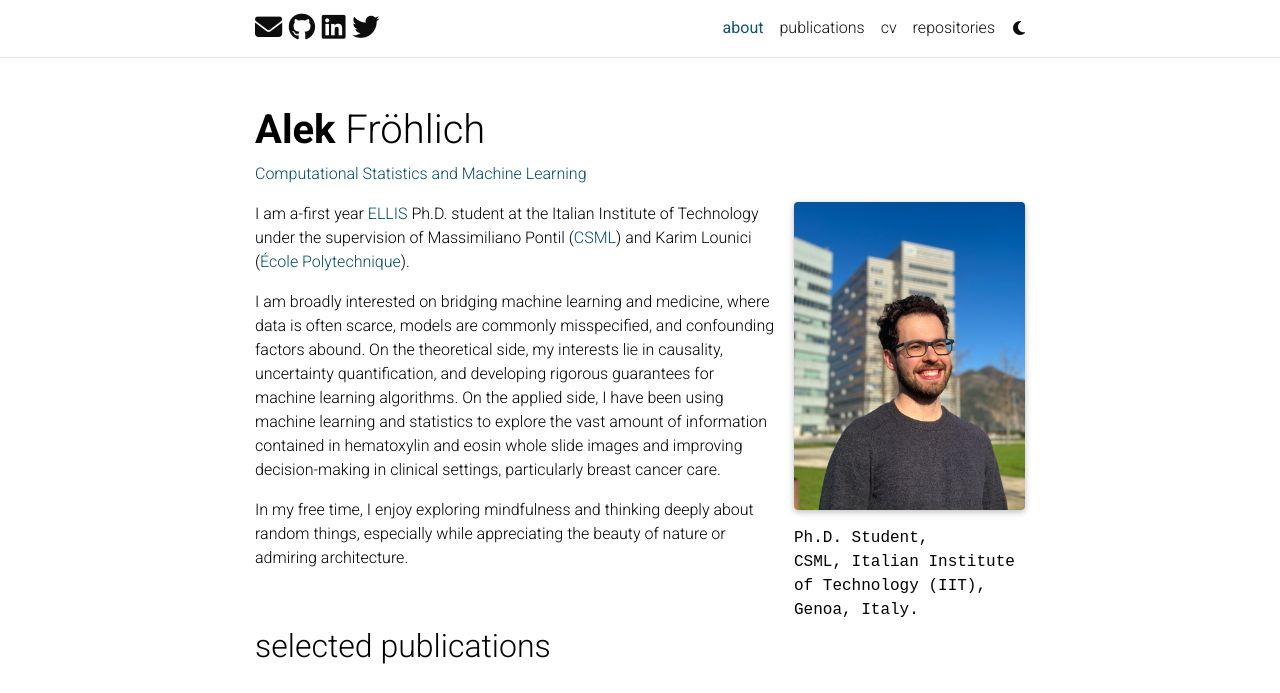
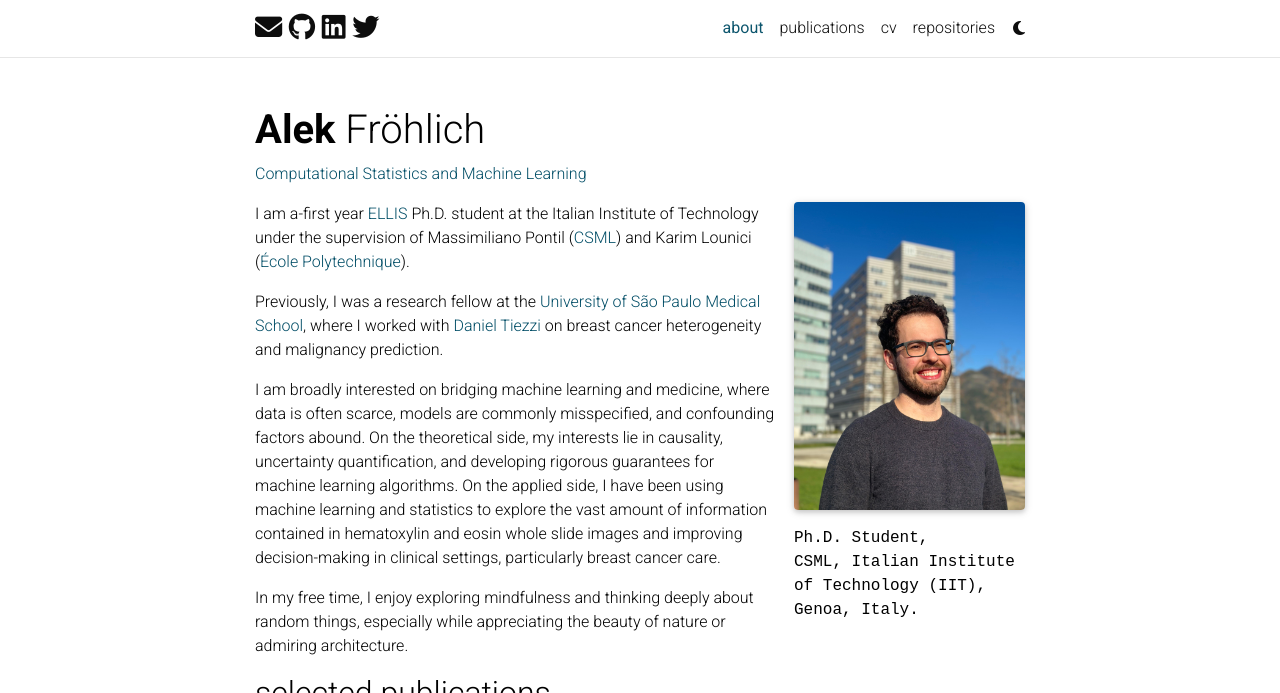
Before and after one commit to alekfrohlich/alekfrohlich.github.io, a Jekyll site: the page built from _pages/about.md, in a window 1280 px wide and 1029 px high, cut to the strip 0-693 px from the top of the window. Built offline with Jekyll 4.4.1, drawn with Linux system fonts in a browser that asks for light colours; full-size pictures stand in for the smaller copies a plugin makes; comment, search, counter and statistics services are not loaded; a style sheet for code colours, icons or effects is not loaded.

Commit message:
Update about page

```diff
--- a/_pages/about.md
+++ b/_pages/about.md
@@ -21,6 +21,8 @@
 
 I am a-first year [ELLIS](https://ellis.eu/) Ph.D. student at the Italian Institute of Technology under the supervision of Massimiliano Pontil ([CSML](https://csml.iit.it/)) and Karim Lounici ([École Polytechnique](https://scholar.google.com/citations?user=ZMbRpJoAAAAJ&hl=fr)).
 
+Previously, I was a research fellow at the [University of São Paulo Medical School](https://www5.usp.br/english/institutional/), where I worked with [Daniel Tiezzi](https://scholar.google.com/citations?user=h50SV8wAAAAJ&hl=en&oi=ao) on breast cancer heterogeneity and malignancy prediction.
+
 I am broadly interested on bridging machine learning and medicine, where data is often scarce, models are commonly misspecified, and confounding factors abound. On the theoretical side, my interests lie in causality, uncertainty quantification, and developing rigorous guarantees for machine learning algorithms. On the applied side, I have been using machine learning and statistics to explore the vast amount of information contained in hematoxylin and eosin whole slide images and improving decision-making in clinical settings, particularly breast cancer care.
 
 In my free time, I enjoy exploring mindfulness and thinking deeply about random things, especially while appreciating the beauty of nature or admiring architecture.
```
